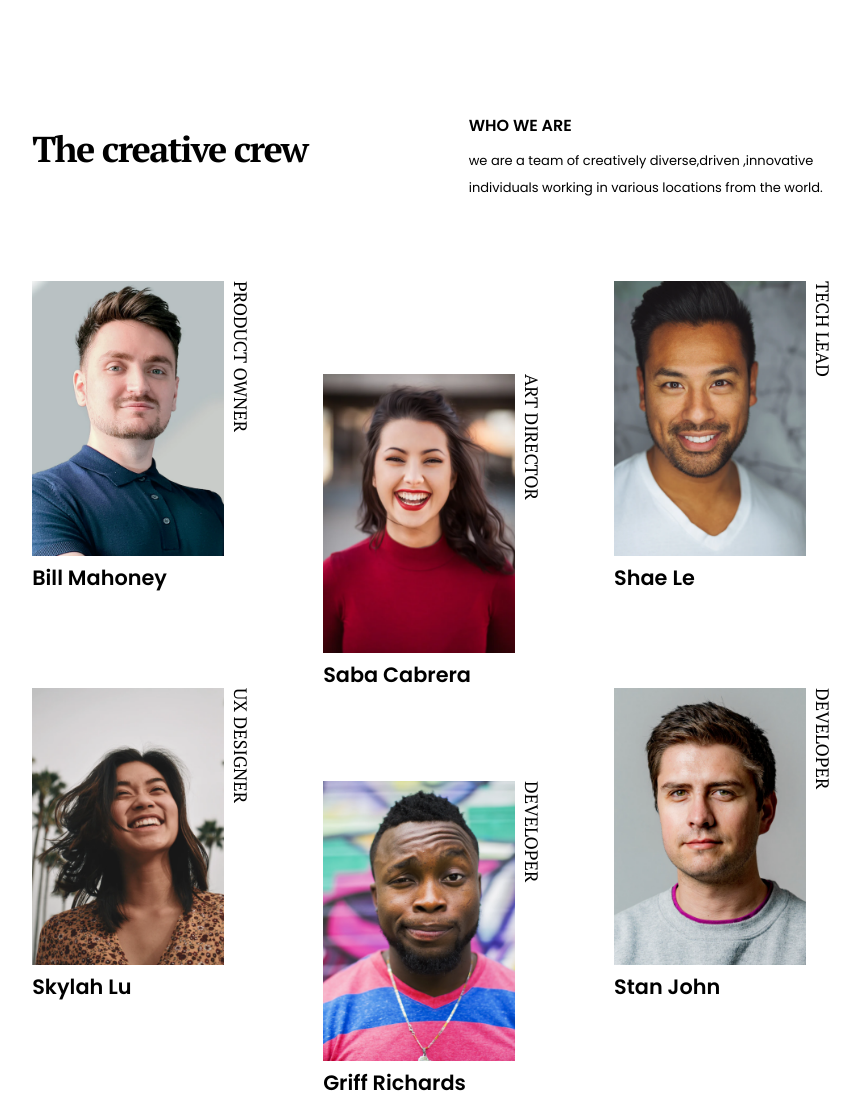
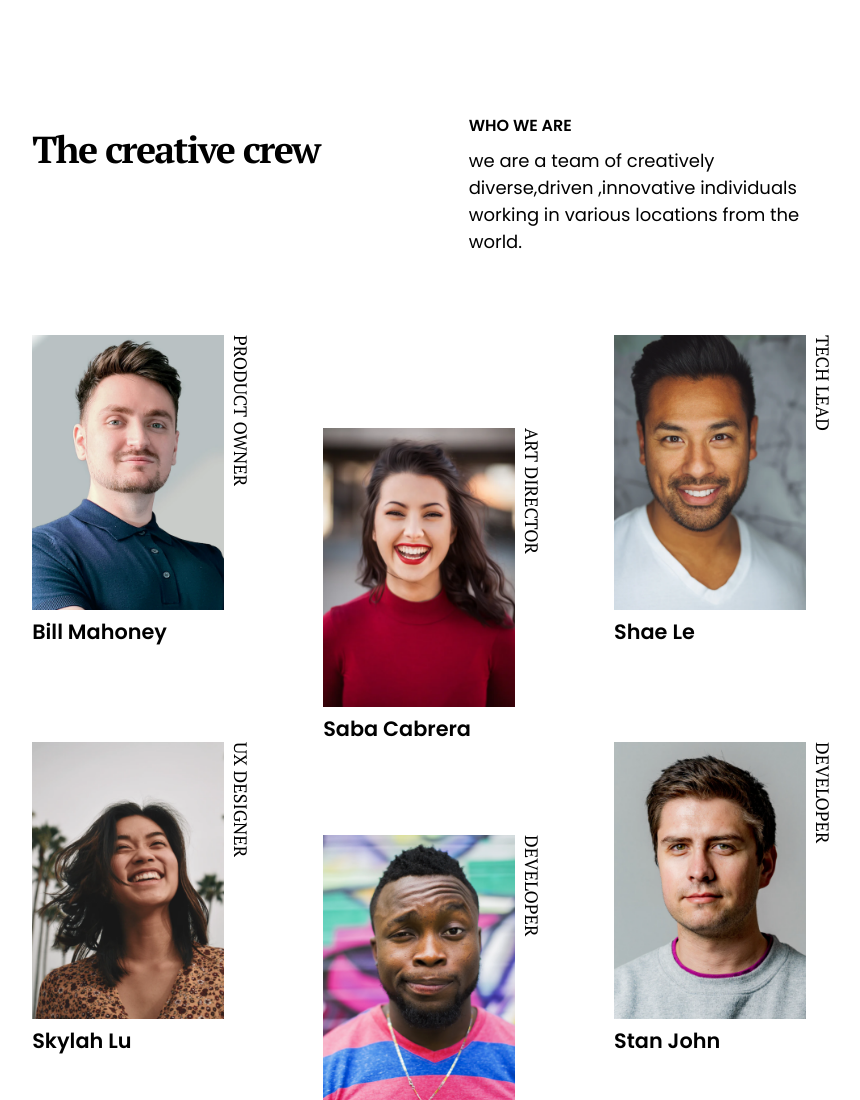
Before and after one commit to vanshitalavange/team-page, a plain HTML site: page index.html in a window 1280 px wide. Shown: the top 1100 px of the page, without its empty margins (211-1071 px from the left). Drawn offline with Linux system fonts and the light colour scheme.

Commit message:
Revert "style : font-size"
This reverts commit a89f30ec0aaaad00cec772ea7137a5afff565900.

```diff
--- a/style.css
+++ b/style.css
@@ -35,7 +35,7 @@ h1 {
 }
 .page__heading {
   font-family: PT serif;
-  font-size: 2.25rem;
+  font-size: 2.35rem;
   line-height: 48px;
   letter-spacing: -0.045em;
 }
@@ -51,7 +51,7 @@ h1 {
 }
 .info__desc {
   font-family: poppins;
-  font-size: 13px;
+  font-size: 18px;
   font-weight: 400;
   line-height: 27px;
   margin-top: 0.5rem;
```
